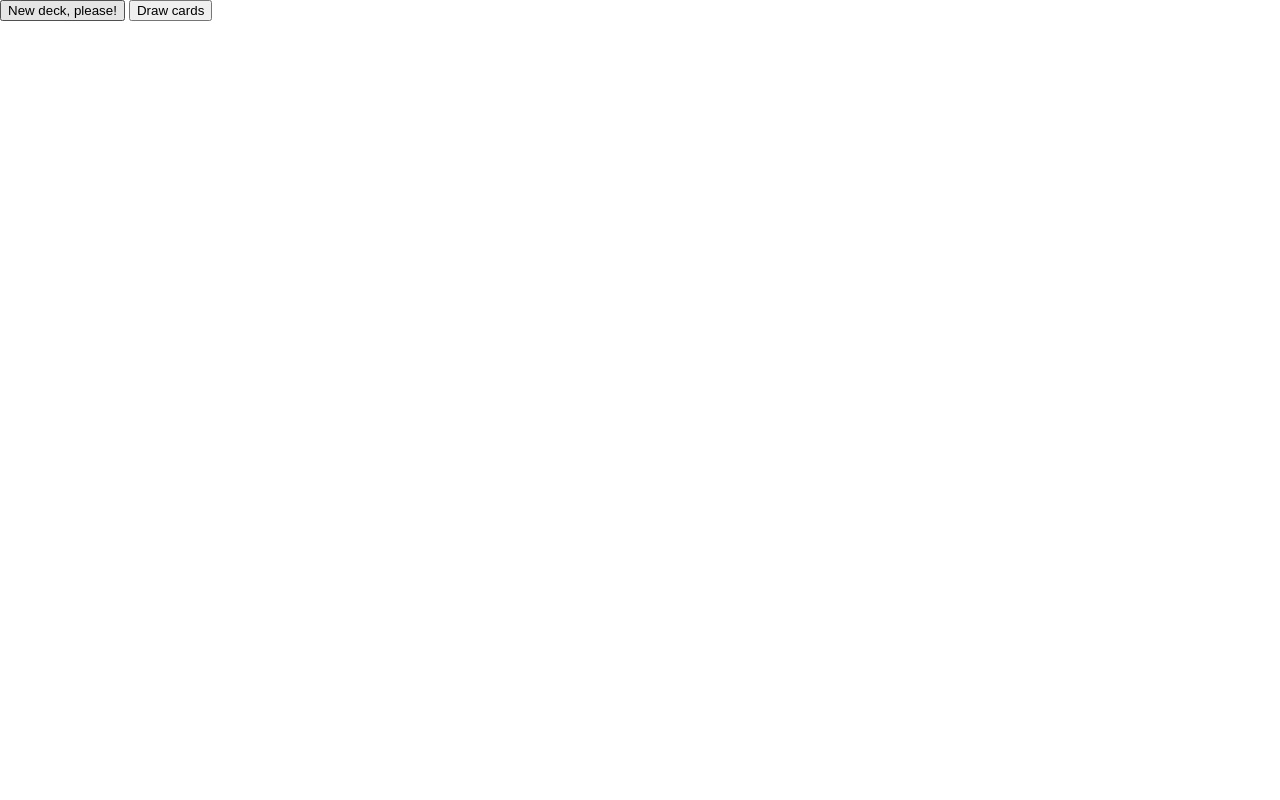
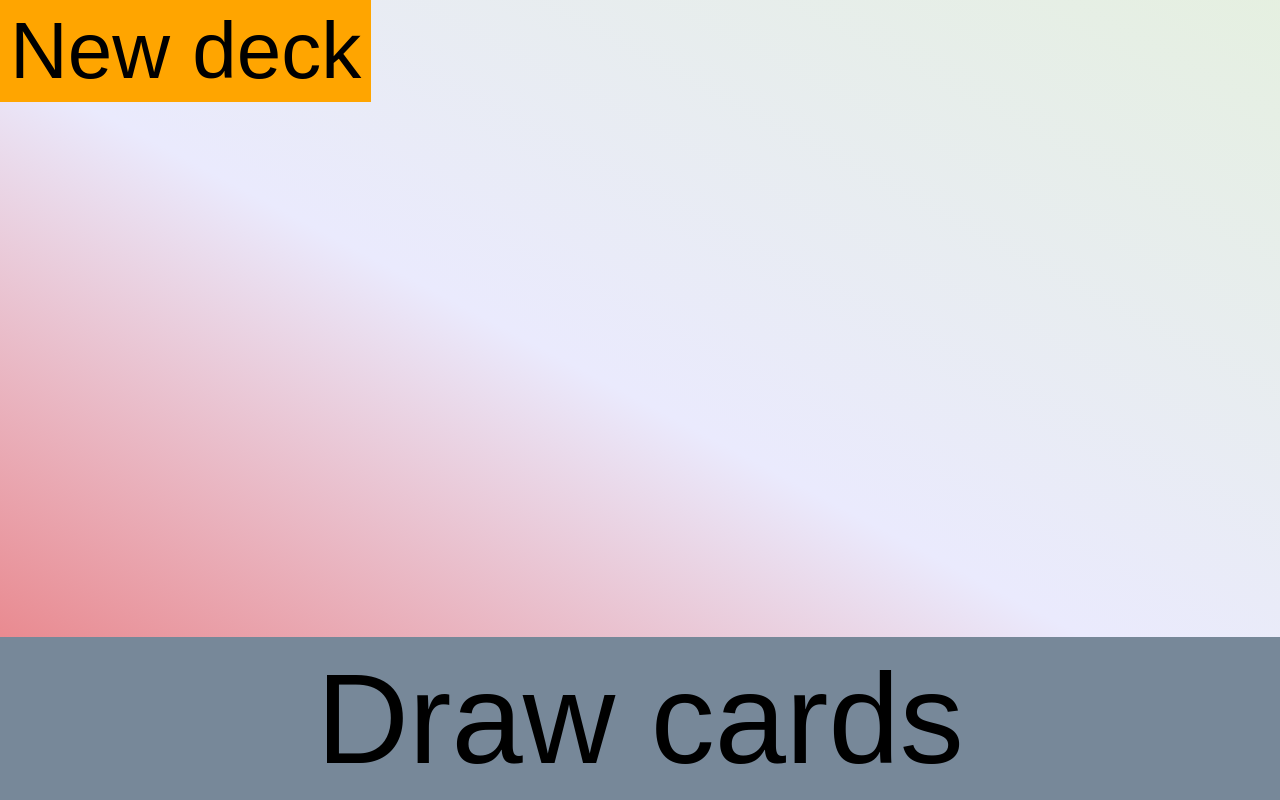
Before and after one commit to mrkrbrts/war-game, a plain HTML site: page index.html in a window 1280 px wide. Drawn offline with Linux system fonts and the light colour scheme.

Commit message:
Some style, moved backgrnd gradient to new js file

```diff
--- /dev/null
+++ b/background.js
@@ -0,0 +1,11 @@
+function getRandomNumber(maxNum) {
+    return Math.floor(Math.random() * maxNum)
+}
+
+
+function changeGradient() {
+    // for some reason trying to change backgroundColor in js wasn't working!
+    document.body.style.backgroundImage = `linear-gradient(28deg, rgba(${getRandomNumber(255)},${getRandomNumber(255)},${getRandomNumber(255)},0.6) 0%, rgba(234,234,253,1) 50%, rgba(${getRandomNumber(255)},${getRandomNumber(255)},${getRandomNumber(255)},0.6) 100%)`
+}
+
+export {getRandomNumber, changeGradient};
--- a/index.css
+++ b/index.css
@@ -1,4 +1,63 @@
 html, body {
     margin: 0;
     padding: 0;
+
+    font-family: "Exo 2", sans-serif;
+    font-size: 1rem;
 }
+
+body {
+    display: flex;
+    flex-direction: column;
+    justify-content: space-between;
+
+    height: 100vh;
+    background-color: rgba(184, 241, 248, 0.5);
+
+    background-repeat: no-repeat;
+}
+
+
+
+img {
+    width: 50vw;
+    padding: 0 0.5vw;
+}
+
+
+
+#draw-cards-btn {
+    font-size: 8rem;
+    padding: 0.5rem 0;
+}
+
+#spacer {
+    height: 10vh;
+}
+
+#new-deck-btn {
+    align-self: flex-start;
+    padding: 5px 10px;
+
+    font-size: 5rem;
+}
+
+button {
+    background-color: #fff100;
+    cursor: pointer;
+    border: 0;
+    padding: 5px 10px;
+}
+
+button:hover {
+    background-color: orange;
+}
+
+button.inactive {
+    background-color: lightslategray;
+    cursor: not-allowed;
+}
+
+button.inactive:hover {
+    background-color: lightslategray;
+}
--- a/index.html
+++ b/index.html
@@ -1,16 +1,19 @@
 <!DOCTYPE html>
 <html>
     <head>
+        <link rel="preconnect" href="https://fonts.gstatic.com">
+        <link href="https://fonts.googleapis.com/css2?family=Exo+2:wght@300&display=swap" rel="stylesheet">
         <link rel="stylesheet" href="index.css">
     </head>
 
     <body>
-        <button id="new-deck-btn">New deck, please!</button>
+        <button id="new-deck-btn">New deck</button>
+        <div id="cards-wrapper"></div>
+        <div id="spacer"></div>
+        <button id="draw-cards-btn" class="inactive">Draw cards</button>
 
-        <button id="draw-cards-btn">Draw cards</button>
 
-        <div id="cards-wrapper"></div>
 
-        <script src="index.js"></script>
+        <script type="module" src="./index.js"></script>
     </body>
 </html>
--- a/index.js
+++ b/index.js
@@ -1,3 +1,5 @@
+import {changeGradient} from "./background.js";
+
 const cardsDiv = document.getElementById("cards-wrapper")
 
 //assign variable, leave it undefined for fetch request
@@ -19,15 +21,26 @@ function getNewDeck() {
             deckId = data.deck_id
             console.log(deckId)
     })
+
+    if (drawCardsBtn.classList.contains("inactive")) {
+        drawCardsBtn.classList.remove("inactive")
+    } else {
+        deleteCards()
+    }
+
+
 }
 
 function drawCards() {
+    if (!drawCardsBtn.classList.contains("inactive"))
+    {
         if (deckId) {
             fetch(`https://apis.scrimba.com/deckofcards/api/deck/${deckId}/draw/?count=2`)
                 .then(res => res.json())
                 .then (data => {
                     let cardUrlArray = data.cards
                     displayCards(cardUrlArray)
+                    changeGradient()
                 })
 
         } else {
@@ -35,10 +48,17 @@ function drawCards() {
         }
     }
 
+}
+
 function displayCards(array) {
     for (let i=0; i < array.length; i++) {
         cardsDiv.innerHTML += `<img src="${array[i].image}" alt="${array[i].value} of ${array[i].suit}">`
-
         console.log(`${array[i].value} of ${array[i].suit}`)
     }
 }
+
+function deleteCards() {
+    cardsDiv.innerHTML = null
+}
+// random background gradient upon loading page
+changeGradient()
```
Lines whose indentation alone changed are shown as unchanged.
